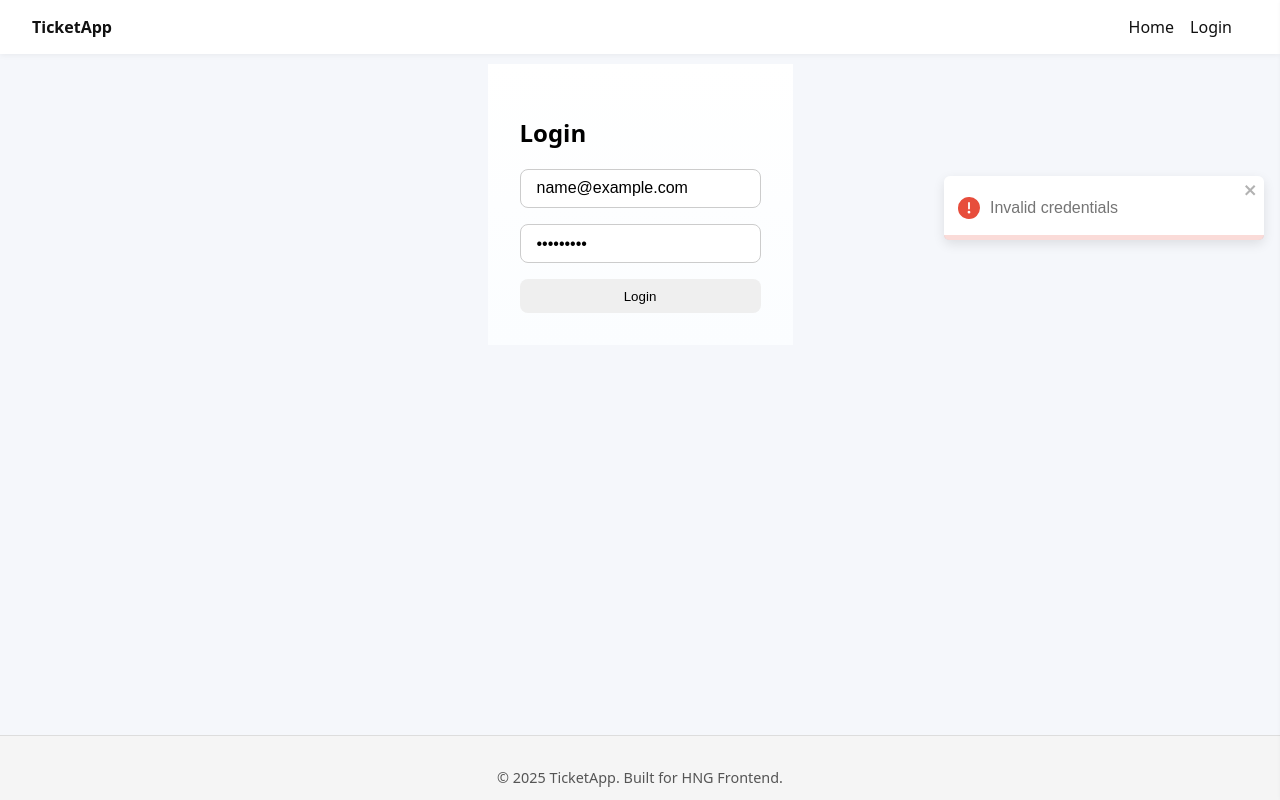
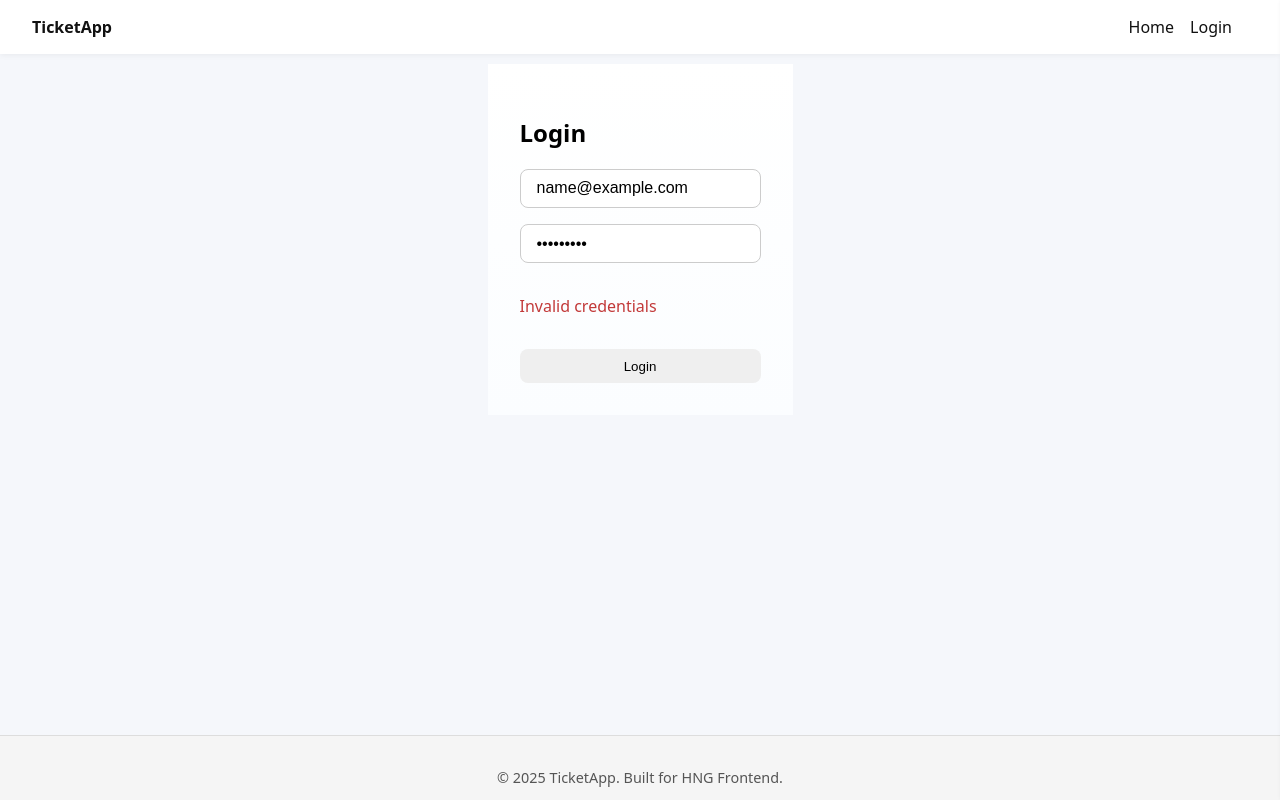
Before and after one commit to h3ktorr/ticketapp-react, a React app: page /auth/login in a window 1280 px wide. Both pictures are taken after typing "name@example.com", "Sample123" into the empty fields and a click on the button "Login". Built offline with nearby package versions, Linux system fonts and the light colour scheme; the HTML template or start-up script is replaced by a standard one.

Commit message:
remove Toastify integration from App and Login components to simplify error handling

```diff
--- a/src/App.jsx
+++ b/src/App.jsx
@@ -10,8 +10,6 @@ import SiteNav from "./components/siteNav";
 import Footer from "./components/Footer";
 import { AppContextProvider } from "./context/AppContext";
 import Sidebar from "./components/Sidebar";
-import { ToastContainer } from "react-toastify";
-import "react-toastify/dist/ReactToastify.css";
 
 function Protected({ children }) {
   const { session } = useSession();
@@ -54,7 +52,6 @@ export default function App() {
             }
           />
         </Routes>
-        <ToastContainer position="top-right" autoClose={1000} />
         <Footer />
       </div>
     </AppContextProvider>
--- a/src/index.css
+++ b/src/index.css
@@ -28,10 +28,6 @@ body {
   min-height: 100vh;
   display: flex;
   flex-direction: column
-}
-
-.Toastify__toast {
-  margin-top: 10rem;
 }
 
 .site-nav {
--- a/src/pages/auth/Login.jsx
+++ b/src/pages/auth/Login.jsx
@@ -2,9 +2,6 @@ import { useNavigate } from "react-router-dom";
 import { api } from "../../services/api";
 import { useSession } from "../../store/session";
 import { useState } from "react";
-import { toast } from "react-toastify";
-import "react-toastify/dist/ReactToastify.css";
-
 export default function Login() {
   const [email, setEmail] = useState("");
   const [password, setPassword] = useState("");
@@ -40,7 +37,6 @@ export default function Login() {
     } catch (err) {
       const msg = err.message || "Invalid credentials, please try again";
       setError((prev) => ({ ...prev, general: msg }));
-      toast.error(msg); // ✅ show toast here, not in JSX
     }
   }
 
@@ -81,6 +77,12 @@ export default function Login() {
           )}
         </div>
 
+        {error.general && (
+          <p className="error" data-testid="test-auth-general-error">
+            {error.general}
+          </p>
+        )}
+
         <button className="btn" type="submit" data-testid="test-auth-submit">
           Login
         </button>
```
